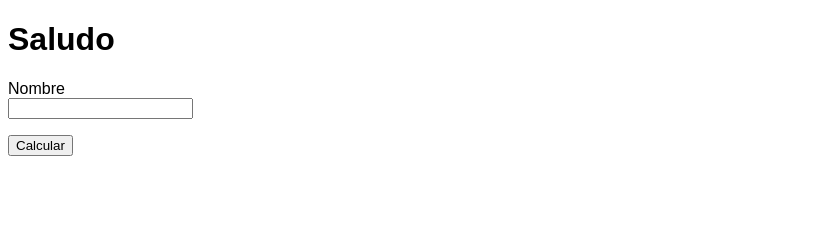
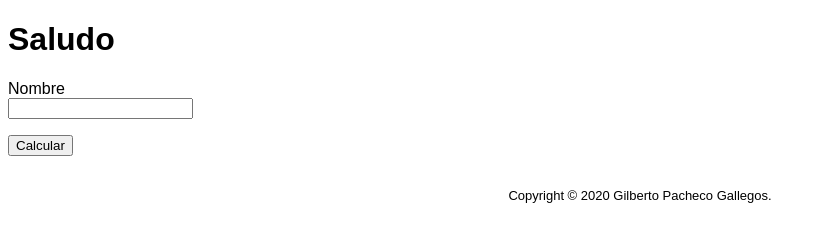
Before and after one commit to gilpgcl/saludo, a website: page index.html in a window 1280 px wide. Shown: the whole page, without its empty margins (0-826 px from the left). Drawn offline with Linux system fonts and the light colour scheme.

Commit message:
Update index.html

```diff
--- a/index.html
+++ b/index.html
@@ -18,6 +18,7 @@
       </p>
       <p><button>Calcular</button></p>
       <p><output name="salida"></output></p>
+      <mi-footer></mi-footer>
     </form>
     <script type="module">
       import { Fabrica } from "/js/Fabrica.js";
```
